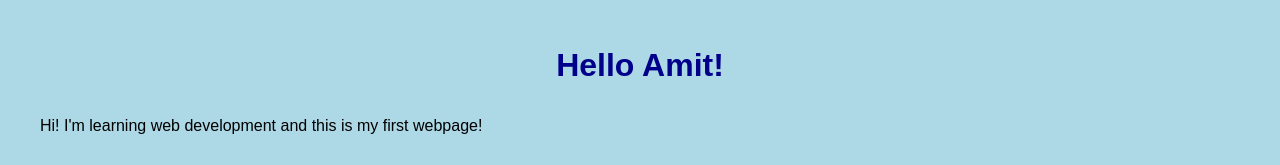
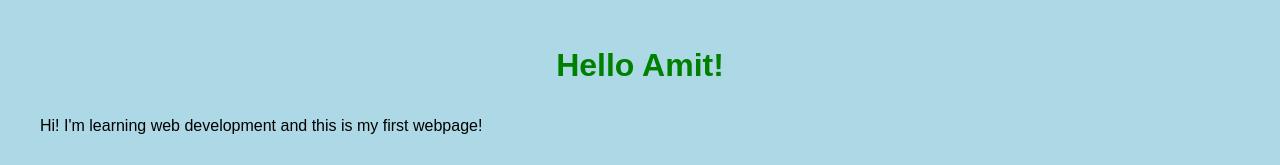
Before and after one commit to amit-mskl/app-dev-basic-to-advanced, a plain HTML site: page index.html in a window 1280 px wide. Shown: the top 165 px of the page. Drawn offline with Linux system fonts and the light colour scheme.

Commit message:
playing with css variables more

```diff
--- a/index.html
+++ b/index.html
@@ -5,6 +5,7 @@
     <style>
     :root {
     --accent-blue: red;
+    --main-blue: green;
     }
     body {
         background-color: lightblue;
@@ -14,7 +15,7 @@
     }
 
     h1 {
-        color: darkblue;
+        color: var(--main-blue);;
         text-align: center;
     }
 
```
